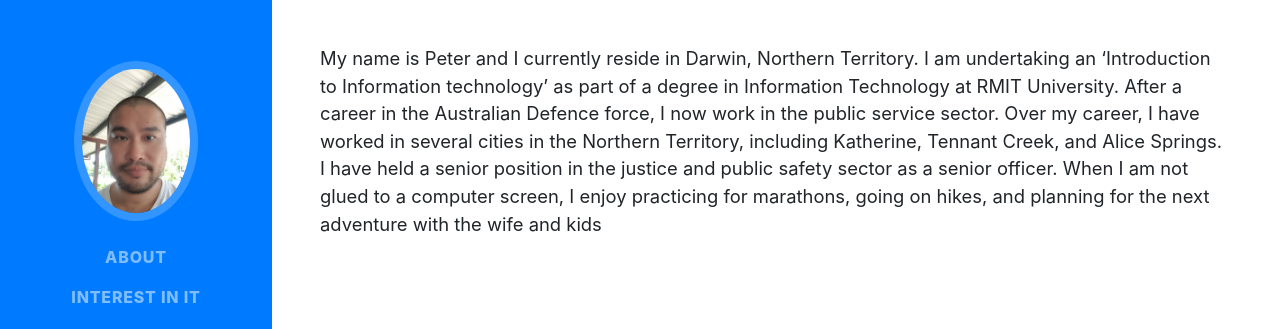
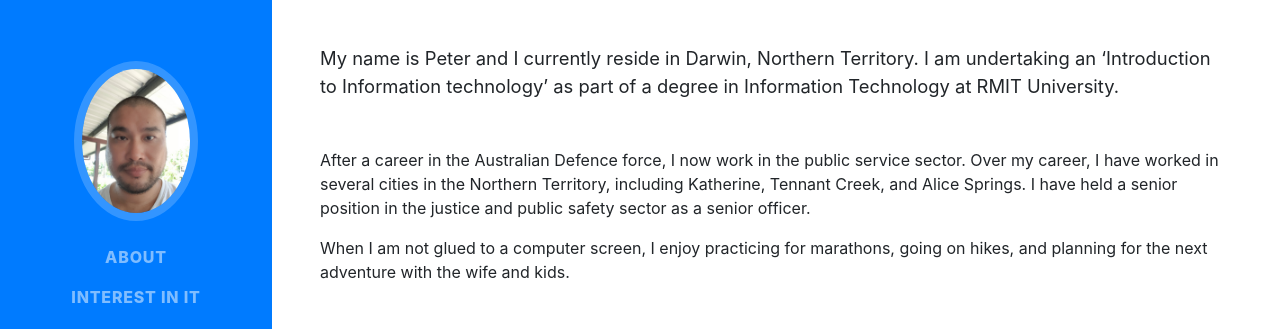
Before and after one commit to s2183689/Assignment-1, a website with bundled scripts: page index.html in a window 1280 px wide. Shown: the part 135-464 px from the top of the page. Built offline with nearby package versions, Linux system fonts and the light colour scheme; a web font is replaced by a local one.

Commit message:
Update index.html

```diff
--- a/index.html
+++ b/index.html
@@ -69,9 +69,9 @@
         <div class="subheading mb-5">Darwin, Northern Territory
           <a href="mailto:s2183689@student.rmit.edu.au">s2183689@student.rmit.edu.au</a>
         </div>
-        <p class="lead mb-5">My name is Peter and I currently reside in Darwin, Northern Territory. I am undertaking an ‘Introduction to Information technology’ as part of a degree in Information Technology at RMIT University.
-          After a career in the Australian Defence force, I now work in the public service sector. Over my career, I have worked in several cities in the Northern Territory, including Katherine, Tennant Creek, and Alice Springs. I have held a senior position in the justice and public safety sector as a senior officer.
-          When I am not glued to a computer screen, I enjoy practicing for marathons, going on hikes, and planning for the next adventure with the wife and kids
+        <p class="lead mb-5">My name is Peter and I currently reside in Darwin, Northern Territory. I am undertaking an ‘Introduction to Information technology’ as part of a degree in Information Technology at RMIT University.</p>
+         <p>After a career in the Australian Defence force, I now work in the public service sector. Over my career, I have worked in several cities in the Northern Territory, including Katherine, Tennant Creek, and Alice Springs. I have held a senior position in the justice and public safety sector as a senior officer.</p>
+          <p>When I am not glued to a computer screen, I enjoy practicing for marathons, going on hikes, and planning for the next adventure with the wife and kids.</p>
 </p>
 
     <section class="resume-section p-3 p-lg-5 d-flex justify-content-center" id="experience">
@@ -118,7 +118,6 @@
           <div class="resume-date text-md-right">
             <span class="text-primary">August 2002 - May 2006</span>
           </div>
-        </div>
 
       </div>
     </section>
```
